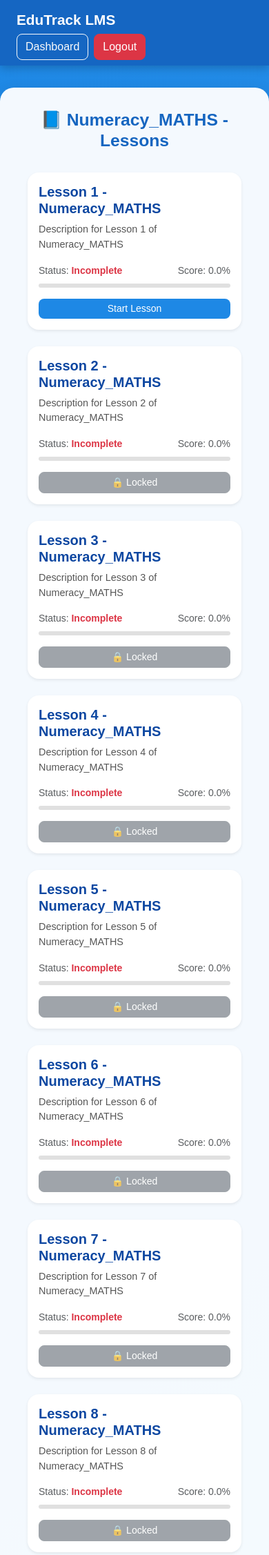
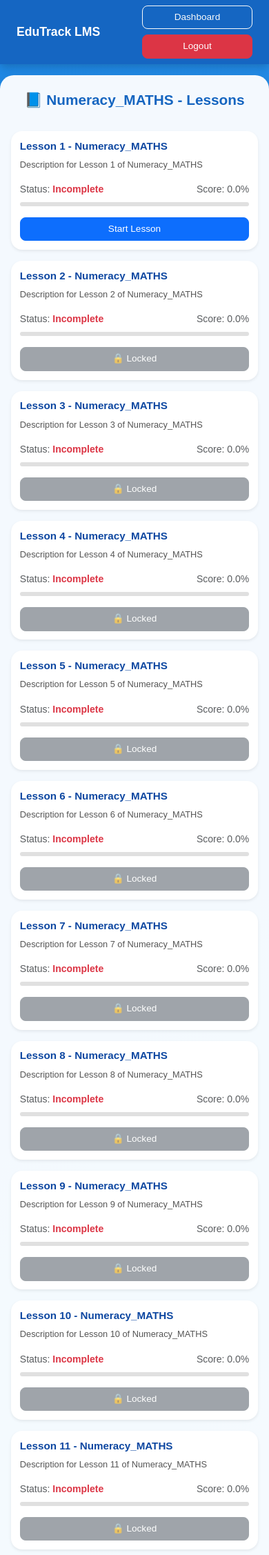
Before and after one commit to Erickpython/EduTrack_LMS, a Flask app: page /subject/1 in a window 390 px wide. Shown: the top 2254 px of the page at 69% size. Run offline with Flask 3, Linux system fonts and the light colour scheme; a user stored in the database is signed in.

Commit message:
Update subject_lessons.html - mobile responsiveness

```diff
--- a/templates/subject_lessons.html
+++ b/templates/subject_lessons.html
@@ -26,12 +26,7 @@
       color: #fff !important;
     }
 
-    .btn-outline-light {
-      border-radius: 8px;
-      font-weight: 500;
-    }
-
-    .btn-danger {
+    .btn-outline-light, .btn-danger {
       border-radius: 8px;
       font-weight: 500;
     }
@@ -40,7 +35,8 @@
       background: rgba(255, 255, 255, 0.95);
       border-radius: 20px;
       padding: 2rem 2.5rem;
-      margin-top: 2rem;
+      margin-top: 1.5rem;
+      margin-bottom: 1.5rem;
       box-shadow: 0 4px 20px rgba(0, 0, 0, 0.1);
       animation: fadeIn 0.6s ease-in-out;
     }
@@ -55,6 +51,7 @@
       font-weight: 700;
       text-align: center;
       margin-bottom: 2rem;
+      font-size: 1.5rem;
     }
 
     .card {
@@ -71,10 +68,11 @@
     .card-title {
       color: #0d47a1;
       font-weight: 600;
+      font-size: 1rem;
     }
 
     .card-text {
-      font-size: 0.9rem;
+      font-size: 0.85rem;
       color: #555;
     }
 
@@ -89,9 +87,7 @@
       background-color: #1e88e5;
     }
 
-    .btn-primary {
-      background-color: #1e88e5;
-      border: none;
+    .btn-primary, .btn-secondary {
       border-radius: 8px;
       font-weight: 500;
       transition: 0.3s;
@@ -102,7 +98,6 @@
     }
 
     .btn-secondary {
-      border-radius: 8px;
       opacity: 0.7;
     }
 
@@ -111,6 +106,7 @@
       border: none;
       color: #1565c0;
       font-weight: 500;
+      text-align: center;
     }
 
     .back-btn {
@@ -119,6 +115,54 @@
       font-weight: 500;
       padding: 8px 16px;
     }
+
+    /* Mobile Responsive Tweaks */
+    @media (max-width: 768px) {
+      h2 {
+        font-size: 1.3rem;
+      }
+
+      .card-title {
+        font-size: 0.95rem;
+      }
+
+      .card-text {
+        font-size: 0.8rem;
+      }
+
+      .progress-bar {
+        font-size: 0.75rem;
+      }
+
+      .btn {
+        font-size: 0.85rem;
+        padding: 6px 10px;
+      }
+
+      .navbar-brand {
+        font-size: 1.1rem;
+      }
+    }
+
+    @media (max-width: 576px) {
+      .container {
+        padding: 1.5rem 1rem;
+        margin-top: 1rem;
+        margin-bottom: 1rem;
+      }
+
+      .back-btn {
+        width: 100%;
+      }
+
+      .btn {
+        width: 100%;
+      }
+
+      .card-body {
+        padding: 0.8rem;
+      }
+    }
   </style>
 </head>
 <body>
@@ -126,9 +170,9 @@
 <nav class="navbar navbar-expand-lg navbar-dark">
   <div class="container-fluid px-4">
     <a class="navbar-brand" href="#">EduTrack LMS</a>
-    <div class="d-flex">
-      <a href="{{ url_for('dashboard') }}" class="btn btn-outline-light me-2">Dashboard</a>
-      <a href="{{ url_for('logout') }}" class="btn btn-danger">Logout</a>
+    <div class="d-flex flex-wrap gap-2">
+      <a href="{{ url_for('dashboard') }}" class="btn btn-outline-light btn-sm">Dashboard</a>
+      <a href="{{ url_for('logout') }}" class="btn btn-danger btn-sm">Logout</a>
     </div>
   </div>
 </nav>
@@ -137,15 +181,15 @@
   <h2>📘 {{ subject.name }} - Lessons</h2>
 
   {% if lesson_progress %}
-    <div class="row">
+    <div class="row g-3">
       {% for lesson, progress in lesson_progress %}
-        <div class="col-md-6 mb-4">
+        <div class="col-md-6 col-sm-12">
           <div class="card shadow-sm h-100">
             <div class="card-body">
               <h5 class="card-title">{{ lesson.title }}</h5>
               <p class="card-text">{{ lesson.description }}</p>
 
-              <div class="d-flex justify-content-between small text-muted">
+              <div class="d-flex justify-content-between small text-muted flex-wrap">
                 <span>Status:
                   {% if progress.completed %}
                     <span class="text-success fw-semibold">Completed</span>
```
